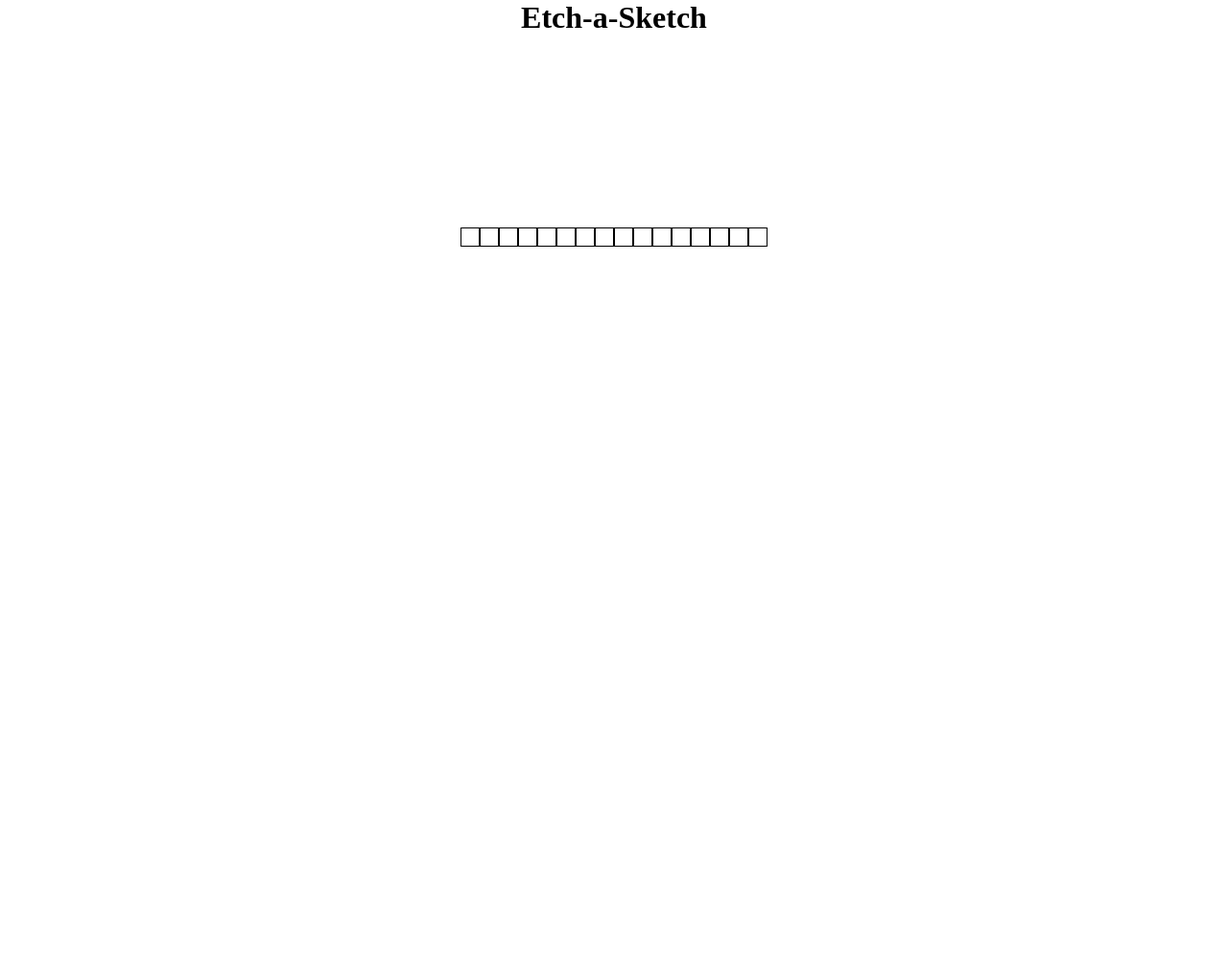
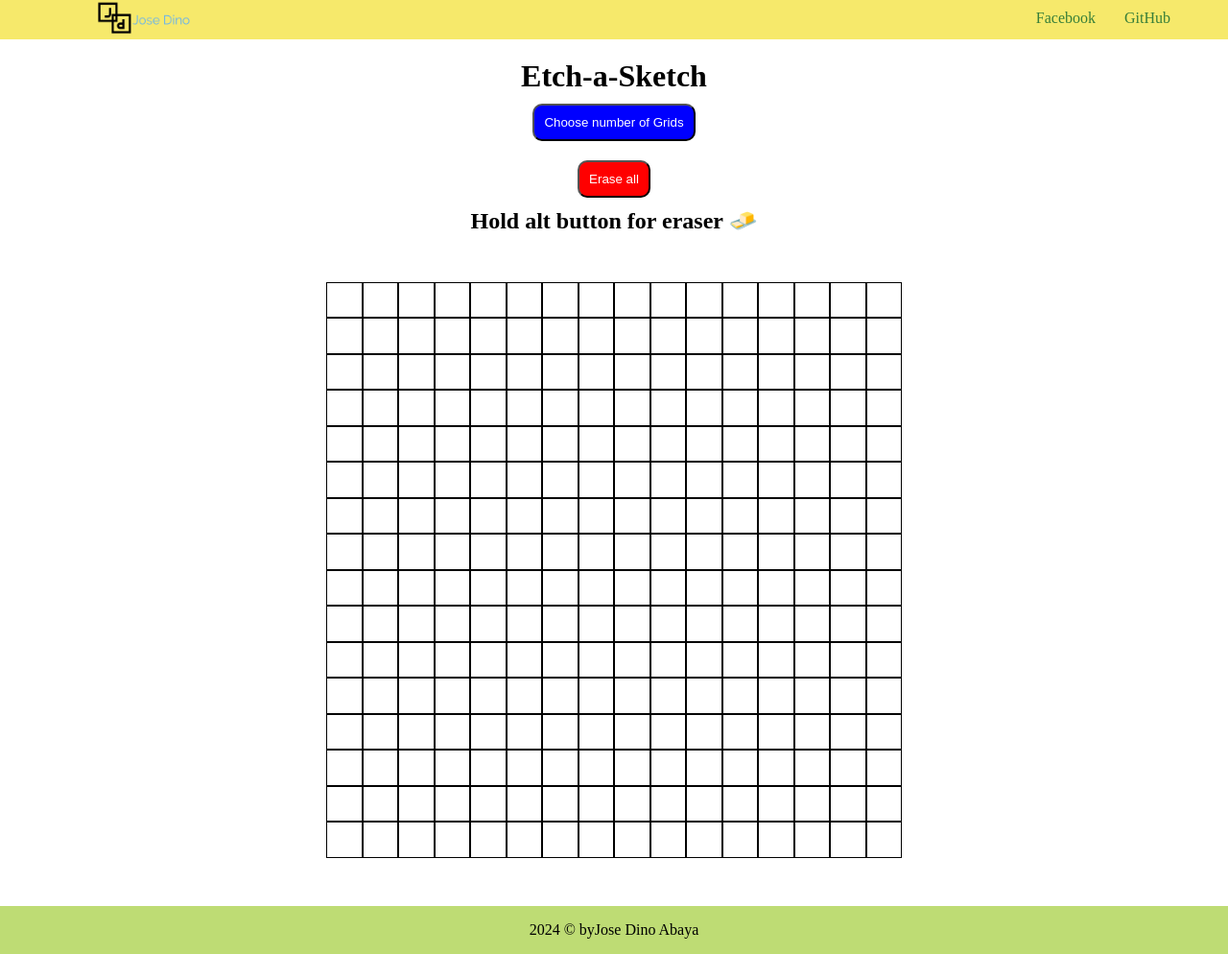
Before and after one commit to oniids13/etch-a-sketch, a plain HTML site: page index.html in a window 1280 px wide. Shown: the whole page at 96% size. Before the commit the page ends 800 px from the top, so only its background shows below. Drawn offline with Linux system fonts and the light colour scheme.

Commit message:
Project Done and working

```diff
--- a/code.js
+++ b/code.js
@@ -1,26 +1,51 @@
 const container = document.querySelector(".container");
+const btn = document.querySelector(".btn");
+const eraseButton = document.querySelector(".btn.eraser");
+const year = document.getElementById('year');
 
-const rows = 16;
-const columns = 16;
+const gridSize = 600;
 
-// for (let i = 0; i < rows; i++) {
-//     const row = document.createElement('div');
-//     row.className = "grid";
-//     container.appendChild(row);
-//     for (let j = 1; j <columns; j++ ){
-//         const column = document.createElement("div");
-//         column.className = "grid";
-//         row.appendChild(column);
-//     }
-// }
+function createGrid(numberofGrid) {
+    container.innerHTML = '';
+    const squareSize = gridSize / numberofGrid;
+
+    for (let i=0; i< numberofGrid * numberofGrid; i++){
+        const div = document.createElement('div');
+        div.classList.add('grid');
+        div.style.width = `${squareSize}px`;
+        div.style.height = `${squareSize}px`;
+        div.addEventListener('mouseenter', (e) => {
+            div.style.backgroundColor = "rgb("+e.offsetX+","+e.offsetY+",60)";
+            if (e.altKey){
+                div.style.backgroundColor = "white";
+            }
+        });
+        container.appendChild(div);
+    }
+}
 
 
-for (let i = 0; i < 16; i++){
-    const div = document.createElement('div');
-    div.className = "grid";
-    container.appendChild(div);
+function erase(e){
+    const box1 = document.getElementsByClassName('grid');
+    for (let i = 0; i < box1.length; i++){
+        box1[i].style.backgroundColor = "white";
+        };
 }
 
-function hover(e){
-    console.log(e.target);
+
+function addGrid(e) {
+    let numberofGrid = Number(prompt("How many grids do you want? Max 100"));
+
+    if (isNaN(numberofGrid) || numberofGrid <=0 || numberofGrid > 100){
+        alert("Please enter a a number from 1 to 100");
+    } else{
+        createGrid(numberofGrid);
+    }
 }
+
+eraseButton.addEventListener('click', erase);
+btn.addEventListener('click', addGrid);
+year.innerHTML = new Date().getFullYear();
+
+// Initilize grid
+createGrid(16);
--- a/index.html
+++ b/index.html
@@ -6,9 +6,26 @@
     <title>Etch-a-Sketch</title>
     <link rel="stylesheet" href="styles.css" />
   </head>
+  <header>
+    <div class="a"><img src="personal_logo.png" alt="logo"></div>
+    <div class="b">
+      <ul>
+        <li><a href="https://www.facebook.com/oniids.abaya/" target="_blank">Facebook</a></li>
+        <li><a href="https://github.com/oniids13" target="_blank">GitHub</a></li>
+      </ul>
+    </div>
+  </header>
   <body>
-    <h1>Etch-a-Sketch</h1>
-    <div class="container"></div>
-    <script src="code.js"></script>
-  </body>
+      <div class="title-head">
+      <h1>Etch-a-Sketch</h1>
+      <button class="btn">Choose number of Grids</button>
+      <button class="btn eraser">Erase all</button>
+      <h2>Hold alt button for eraser 🧈</h2>
+      <div class="container"></div>
+    </div>
+
+    </body>
+    <footer>
+      <span id="year"></span> &#169 byJose Dino Abaya</footer>
+      <script src="code.js"></script>
 </html>
--- a/styles.css
+++ b/styles.css
@@ -4,20 +4,95 @@
     box-sizing: border-box;
 }
 
+html, body {
+    height: 100%;
+}
+
+body {
+    display: flex;
+    flex-direction: column;
+
+}
+
+header{
+    display: flex;
+    height: 50px;
+    background-color: #F6E96B;
+}
+
+footer {
+    background-color: #BEDC74;
+    padding: 1rem 0;
+    text-align: center;
+}
+
+ul{
+    display: flex;
+    gap: 10px;
+}
+
+li{
+    list-style: none;
+    padding: 10px;
+}
+
+a {
+    text-decoration: none;
+    color: #387F39;
+}
+
+a:hover{
+    color: blue;
+}
+
+img {
+    height: auto;
+    width: 100px;
+    margin-left: 50px;
+}
+
 .container{
     display: flex;
-    justify-content: center;
-    align-items: center;
-    margin-top: 100px;
-    padding-top: 100px;
+    flex-wrap: wrap;
+    width: 600px;
+    height: 600px;
+    margin: 50px 50px;
+
 }
 
 .grid{
     border: 1px black solid;
-    height: 20px;
-    width: 20px;
 }
 
-h1 {
-    text-align: center;
+.btn{
+    width: auto;
+    height: auto;
+    border-radius: 10px;
+    background-color: blue;
+    color: white;
+    margin: 10px auto 10px auto;
+    padding: 10px;
 }
+
+.btn.eraser{
+    background-color: red;
+}
+
+.a{
+    height: auto;
+    width: 100px;
+    margin-left: 50px;
+}
+
+.b{
+    margin-left: auto;
+    margin-right: 50px;
+}
+
+.title-head{
+    display: flex;
+    flex-direction: column;
+    justify-content: center;
+    align-items: center;
+    margin-top: 20px;
+}
```
Also changed, not shown: personal_logo.png (added).
